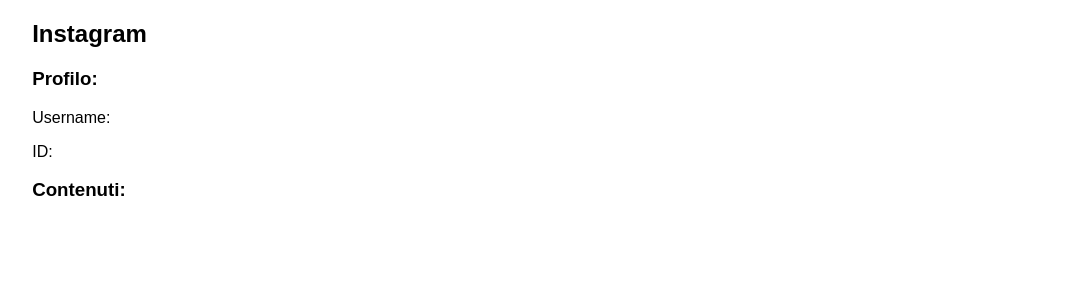
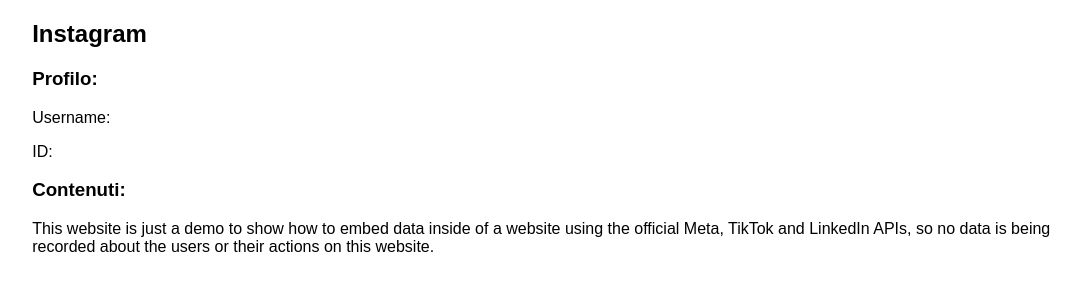
Before and after one commit to NatZuck/switchup-socials, a plain HTML site: page index.html in a window 1280 px wide. Shown: the whole page, without its empty margins (83-1164 px from the left). Drawn offline with Linux system fonts and the light colour scheme; no server answers.

Commit message:
Add Policy

```diff
--- a/index.html
+++ b/index.html
@@ -23,6 +23,8 @@
     </section>
 
 
+    <div class="policy">This website is just a demo to show how to embed data inside of a website using the official Meta, TikTok and LinkedIn APIs, so no data is being recorded about the users or their actions on this website.</div>
+
     <script src="script.js"></script>
 </body>
 </html>
```
